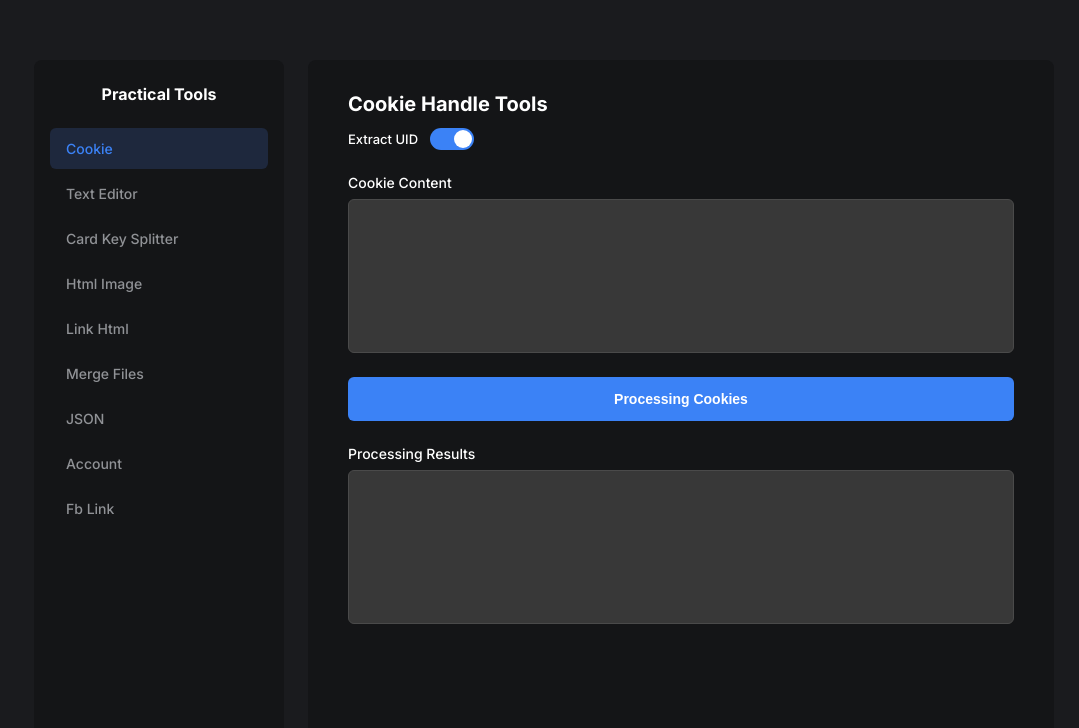
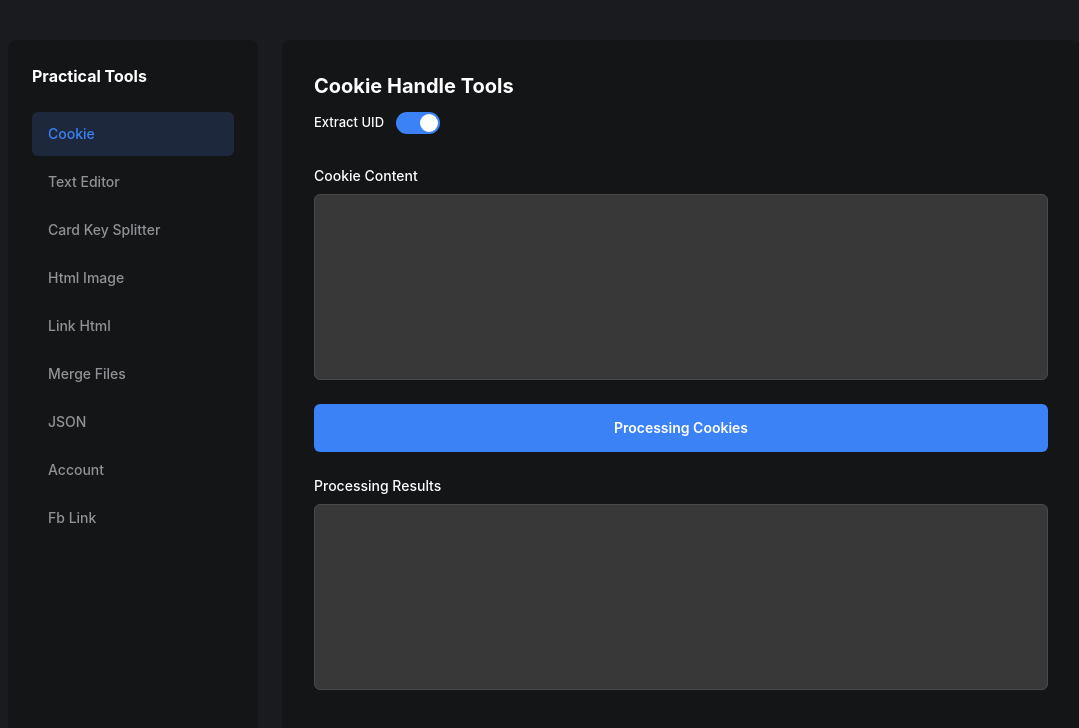
Before and after one commit to doaibu0000000/Barantin, a website built with Vite: page index.html in a window 1280 px wide. Both pictures are taken after a click on the link "Cookie". Shown: the whole page, without its empty margins (96-1175 px from the left). Built offline with nearby package versions, Linux system fonts and the light colour scheme.

Commit message:
Refactor to Tailwind, PWA, Component Pattern

```diff
--- a/index.html
+++ b/index.html
@@ -3,51 +3,14 @@
   <head>
     <meta charset="UTF-8" />
     <meta name="viewport" content="width=device-width, initial-scale=1.0" />
-    <title>Barantin Tools</title>
-    <link href="https://fonts.googleapis.com/css2?family=Inter:wght@400;500;700&display=swap" rel="stylesheet">
+    <title>Barantin</title>
+    <meta name="description" content="Barantin - Practical Tools">
+    <link href="https://fonts.googleapis.com/css2?family=Inter:wght@400;500;600;700&display=swap" rel="stylesheet">
+    <link rel="icon" type="image/svg+xml" href="/icon/icon.svg" />
+    <link rel="apple-touch-icon" href="/icon/icon.svg" />
   </head>
-  <body>
-    <div class="app-container">
-      <aside class="sidebar">
-        <h2 class="sidebar-title">Practical Tools</h2>
-        <nav class="sidebar-nav">
-          <a href="#" class="nav-item active">Cookie</a>
-          <a href="#" class="nav-item">Text Editor</a>
-          <a href="#" class="nav-item">Card Key Splitter</a>
-          <a href="#" class="nav-item">Html Image</a>
-          <a href="#" class="nav-item">Link Html</a>
-          <a href="#" class="nav-item">Merge Files</a>
-          <a href="#" class="nav-item">JSON</a>
-          <a href="#" class="nav-item">Account</a>
-          <a href="#" class="nav-item">Fb Link</a>
-        </nav>
-      </aside>
-
-      <main class="main-content">
-        <div class="main-header">
-          <h1 class="main-title">Cookie Handle Tools</h1>
-          <div class="toggle-container">
-            <span class="toggle-label">Extract UID</span>
-            <label class="switch">
-              <input type="checkbox" id="extractUidToggle" checked>
-              <span class="slider round"></span>
-            </label>
-          </div>
-        </div>
-
-        <div class="form-group">
-          <label for="cookieContent">Cookie Content</label>
-          <textarea id="cookieContent" class="custom-textarea" rows="8"></textarea>
-        </div>
-
-        <button id="processBtn" class="primary-button">Processing Cookies</button>
-
-        <div class="form-group">
-          <label for="processingResults">Processing Results</label>
-          <textarea id="processingResults" class="custom-textarea" rows="8" readonly></textarea>
-        </div>
-      </main>
-    </div>
-    <script type="module" src="/main.ts"></script>
+  <body class="bg-[#1a1b1e]">
+    <div id="app"></div>
+    <script type="module" src="/src/main.ts"></script>
   </body>
 </html>
--- /dev/null
+++ b/src/App.ts
@@ -0,0 +1,19 @@
+import { Sidebar, bindSidebarEvents } from './components/Sidebar';
+import { CookieTool, bindCookieToolEvents } from './components/CookieTool';
+
+export const App = () => {
+  return `
+    <div class="flex flex-col md:flex-row gap-6 w-full max-w-6xl mx-auto p-4 md:p-10 min-h-screen">
+      ${Sidebar()}
+
+      <main class="bg-brand-panel rounded-lg flex-1 p-6 md:p-8 flex flex-col gap-6">
+        ${CookieTool()}
+      </main>
+    </div>
+  `;
+};
+
+export const bindAppEvents = () => {
+  bindSidebarEvents();
+  bindCookieToolEvents();
+};
--- /dev/null
+++ b/src/components/CookieTool.ts
@@ -0,0 +1,54 @@
+export const CookieTool = () => {
+  return `
+    <div class="flex flex-col gap-3 mb-2">
+      <h1 class="text-xl font-bold">Cookie Handle Tools</h1>
+      <div class="flex items-center gap-3">
+        <span class="text-[13px] font-medium">Extract UID</span>
+        <label class="switch">
+          <input type="checkbox" id="extractUidToggle" checked>
+          <span class="slider round"></span>
+        </label>
+      </div>
+    </div>
+
+    <div class="flex flex-col gap-2">
+      <label for="cookieContent" class="text-sm font-medium">Cookie Content</label>
+      <textarea id="cookieContent" class="w-full bg-brand-input border border-brand-border rounded-md p-3 text-brand-text font-mono text-sm resize-none outline-none focus:border-brand-accent transition-colors" rows="8"></textarea>
+    </div>
+
+    <button id="processBtn" class="w-full bg-brand-accent hover:bg-brand-accent-hover text-white rounded-md p-3.5 text-sm font-semibold cursor-pointer transition-colors">
+      Processing Cookies
+    </button>
+
+    <div class="flex flex-col gap-2">
+      <label for="processingResults" class="text-sm font-medium">Processing Results</label>
+      <textarea id="processingResults" class="w-full bg-brand-input border border-brand-border rounded-md p-3 text-brand-text font-mono text-sm resize-none outline-none focus:border-brand-accent transition-colors" rows="8" readonly></textarea>
+    </div>
+  `;
+};
+
+export const bindCookieToolEvents = () => {
+  const processBtn = document.getElementById('processBtn') as HTMLButtonElement;
+  const cookieContent = document.getElementById('cookieContent') as HTMLTextAreaElement;
+  const processingResults = document.getElementById('processingResults') as HTMLTextAreaElement;
+  const extractUidToggle = document.getElementById('extractUidToggle') as HTMLInputElement;
+
+  if (processBtn) {
+    processBtn.addEventListener('click', () => {
+      const inputCookies = cookieContent.value;
+      const shouldExtractUid = extractUidToggle.checked;
+
+      if (!inputCookies.trim()) {
+        processingResults.value = "Please enter some cookies to process.";
+        return;
+      }
+
+      let result = "Processing...\n\n";
+      result += `Extract UID Option: ${shouldExtractUid ? 'Enabled' : 'Disabled'}\n\n`;
+      result += `Input Length: ${inputCookies.length} characters.\n`;
+      result += "\n(Cookie parsing logic goes here)";
+
+      processingResults.value = result;
+    });
+  }
+};
--- /dev/null
+++ b/src/components/Sidebar.ts
@@ -0,0 +1,49 @@
+export const Sidebar = () => {
+  const menus = ['Cookie', 'Text Editor', 'Card Key Splitter', 'Html Image', 'Link Html', 'Merge Files', 'JSON', 'Account', 'Fb Link'];
+
+  const renderNavItems = () => {
+    return menus.map(menu => `
+      <a href="#" class="nav-item ${menu === 'Cookie' ? 'active bg-brand-accent-bg text-brand-accent' : 'text-brand-text-muted hover:bg-white/5 hover:text-white'} px-4 py-3 rounded-md text-sm font-medium transition-all" data-menu="${menu}">
+        ${menu}
+      </a>
+    `).join('');
+  };
+
+  return `
+    <aside class="w-full md:w-[250px] bg-brand-panel md:rounded-lg p-4 md:p-6 flex flex-col shrink-0 overflow-hidden">
+      <div class="flex justify-between items-center md:mb-6">
+        <h2 class="text-base font-bold text-center md:text-left w-full">Practical Tools</h2>
+        <button id="mobileMenuBtn" class="md:hidden text-white p-2">
+          <svg class="w-6 h-6" fill="none" stroke="currentColor" viewBox="0 0 24 24"><path stroke-linecap="round" stroke-linejoin="round" stroke-width="2" d="M4 6h16M4 12h16m-7 6h7"></path></svg>
+        </button>
+      </div>
+      <nav id="sidebarNav" class="hidden md:flex flex-col gap-1 mt-4 md:mt-0">
+        ${renderNavItems()}
+      </nav>
+    </aside>
+  `;
+};
+
+export const bindSidebarEvents = () => {
+  const navItems = document.querySelectorAll('.nav-item');
+  navItems.forEach(item => {
+    item.addEventListener('click', (e) => {
+      e.preventDefault();
+      navItems.forEach(nav => {
+        nav.classList.remove('active', 'bg-brand-accent-bg', 'text-brand-accent');
+        nav.classList.add('text-brand-text-muted');
+      });
+      item.classList.remove('text-brand-text-muted');
+      item.classList.add('active', 'bg-brand-accent-bg', 'text-brand-accent');
+    });
+  });
+
+  const mobileMenuBtn = document.getElementById('mobileMenuBtn');
+  const sidebarNav = document.getElementById('sidebarNav');
+  if (mobileMenuBtn && sidebarNav) {
+    mobileMenuBtn.addEventListener('click', () => {
+      sidebarNav.classList.toggle('hidden');
+      sidebarNav.classList.toggle('flex');
+    });
+  }
+};
--- /dev/null
+++ b/src/main.ts
@@ -0,0 +1,24 @@
+import './style.css';
+import { App, bindAppEvents } from './App';
+
+// Register Service Worker for PWA
+if ('serviceWorker' in navigator) {
+  window.addEventListener('load', () => {
+    navigator.serviceWorker.register('/sw.js', { scope: '/' })
+      .then(registration => {
+        console.log('SW registered: ', registration);
+      })
+      .catch(registrationError => {
+        console.log('SW registration failed: ', registrationError);
+      });
+  });
+}
+
+// Render Application
+document.addEventListener('DOMContentLoaded', () => {
+  const appContainer = document.getElementById('app');
+  if (appContainer) {
+    appContainer.innerHTML = App();
+    bindAppEvents();
+  }
+});
--- /dev/null
+++ b/src/style.css
@@ -0,0 +1,62 @@
+@import "tailwindcss";
+
+@theme {
+  --color-brand-bg: #1a1b1e;
+  --color-brand-panel: #141517;
+  --color-brand-accent: #3b82f6;
+  --color-brand-accent-hover: #2563eb;
+  --color-brand-accent-bg: #1e283d;
+  --color-brand-input: #383838;
+  --color-brand-border: #4a4a4a;
+  --color-brand-text: #ffffff;
+  --color-brand-text-muted: #909296;
+}
+
+body {
+  @apply bg-brand-bg text-brand-text min-h-screen font-sans;
+}
+
+/* Toggle Switch CSS (Keeping custom for the switch) */
+.switch {
+  position: relative;
+  display: inline-block;
+  width: 44px;
+  height: 22px;
+}
+.switch input {
+  opacity: 0;
+  width: 0;
+  height: 0;
+}
+.slider {
+  position: absolute;
+  cursor: pointer;
+  top: 0;
+  left: 0;
+  right: 0;
+  bottom: 0;
+  background-color: #555;
+  transition: .4s;
+}
+.slider:before {
+  position: absolute;
+  content: "";
+  height: 18px;
+  width: 18px;
+  left: 2px;
+  bottom: 2px;
+  background-color: white;
+  transition: .4s;
+}
+input:checked + .slider {
+  background-color: var(--color-brand-accent);
+}
+input:checked + .slider:before {
+  transform: translateX(22px);
+}
+.slider.round {
+  border-radius: 34px;
+}
+.slider.round:before {
+  border-radius: 50%;
+}
--- a/vite.config.ts
+++ b/vite.config.ts
@@ -1,5 +1,30 @@
-import { defineConfig } from 'vite'
+import { defineConfig } from 'vite';
+import tailwindcss from '@tailwindcss/vite';
+import { VitePWA } from 'vite-plugin-pwa';
 
 export default defineConfig(({ command }) => ({
   base: command === 'build' ? './' : '/',
-}))
+  plugins: [
+    tailwindcss(),
+    VitePWA({
+      registerType: 'autoUpdate',
+      includeAssets: ['icon/icon.svg'],
+      manifest: {
+        name: 'Barantin',
+        short_name: 'Barantin',
+        description: 'Practical Tools Application',
+        theme_color: '#1a1b1e',
+        background_color: '#1a1b1e',
+        display: 'standalone',
+        icons: [
+          {
+            src: 'icon/icon.svg',
+            sizes: 'any',
+            type: 'image/svg+xml',
+            purpose: 'any maskable'
+          }
+        ]
+      }
+    })
+  ],
+}));
```
Also changed, not shown: package.json (+7 -2 lines), icon/icon.svg (added), 1 other file.
